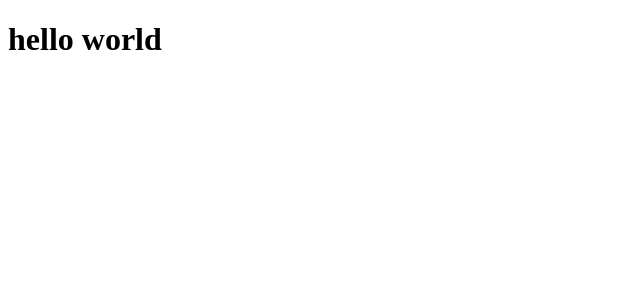
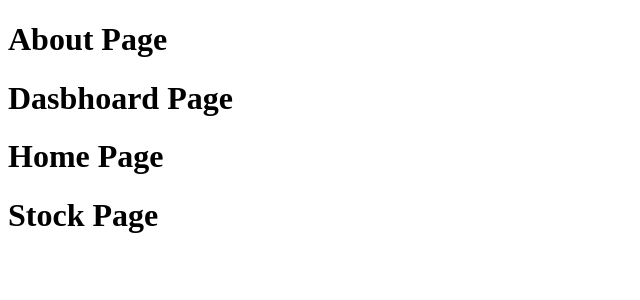
Before and after one commit to fxcircus/React-Router-Stock-App, a React (Create React App) app: page / in a window 1280 px wide. Shown: the top 300 px of the page, without its empty margins (0-640 px from the left). Built offline with nearby package versions, Linux system fonts and the light colour scheme.

Commit message:
skeleton

```diff
--- /dev/null
+++ b/src/pages/About/About.js
@@ -0,0 +1,3 @@
+export default function About(){
+    return <h1>About Page</h1>
+}
--- a/src/pages/App/App.js
+++ b/src/pages/App/App.js
@@ -1,6 +1,16 @@
+import Data from '../../data'
+import About from '../../pages/About/About'
+import Dashboard from '../../pages/Dashboard/Dashboard'
+import HomePage from '../../pages/HomePage/HomePage'
+import Stock from '../../pages/Stock/Stock'
 
 export default function App() {
     return (
-        <h1>hello world</h1>
+        <div>
+            <About/>
+            <Dashboard/>
+            <HomePage/>
+            <Stock/>
+        </div>
     )
 }
--- /dev/null
+++ b/src/pages/Dashboard/Dashboard.js
@@ -0,0 +1,3 @@
+export default function Dashboard(){
+    return <h1>Dasbhoard Page</h1>
+}
--- /dev/null
+++ b/src/pages/HomePage/HomePage.js
@@ -0,0 +1,3 @@
+export default function HomePage(){
+    return <h1>Home Page</h1>
+}
--- /dev/null
+++ b/src/pages/Stock/Stock.js
@@ -0,0 +1,3 @@
+export default function Stock(){
+    return <h1>Stock Page</h1>
+}
```
